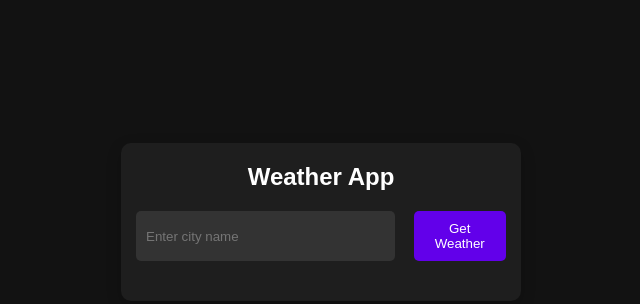
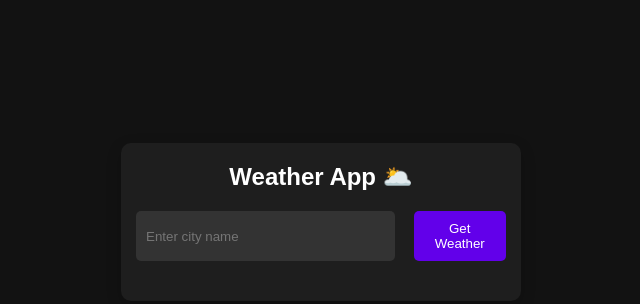
Before and after one commit to ITx-prash/21DaysOfCode, a plain HTML site: page Day-20/index.html in a window 1280 px wide. Shown: the part 178-482 px from the top of the page, without its empty margins (319-959 px from the left). Drawn offline with Linux system fonts and the light colour scheme.

Commit message:
Enhance index.html by adding an emoji to the title for improved visual appeal

```diff
--- a/Day-20/index.html
+++ b/Day-20/index.html
@@ -8,7 +8,7 @@
   </head>
   <body>
     <div class="container">
-      <h1>Weather App</h1>
+      <h1>Weather App 🌥️</h1>
       <div class="input-container">
         <input type="text" id="city-input" placeholder="Enter city name" />
         <button id="get-weather-btn">Get Weather</button>
```
